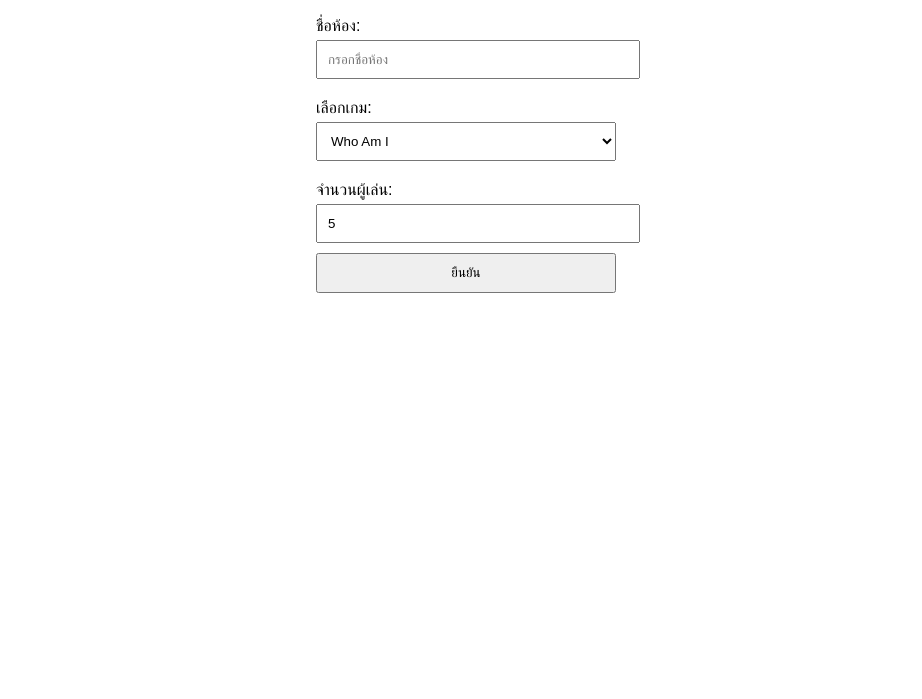
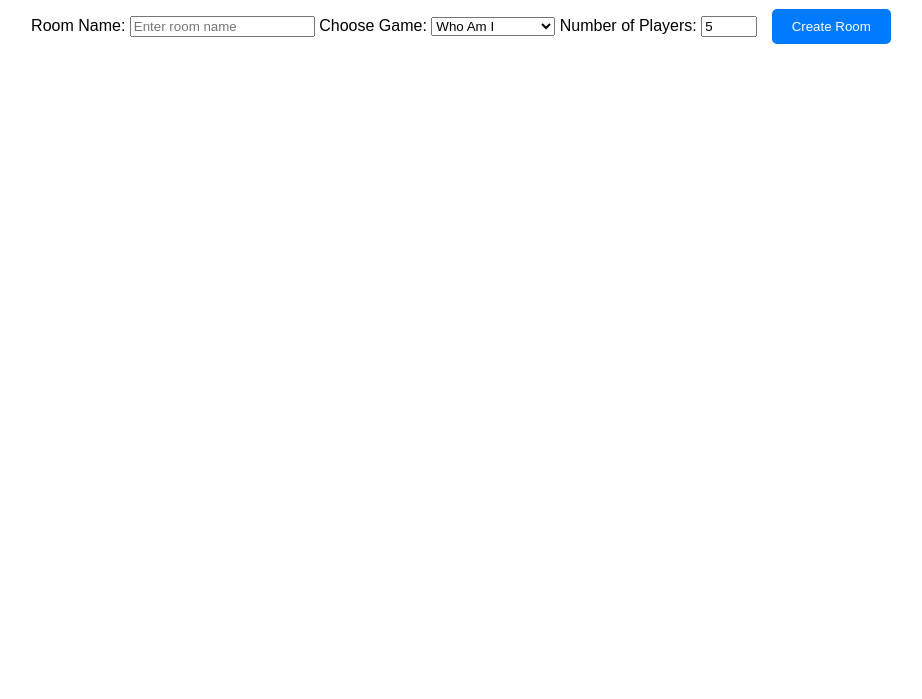
Before and after one commit to weiguya/Board-Zone, a website: page public/create-room.html in a window 1280 px wide. Shown: the part 101-800 px from the top of the page, without its empty margins (174-1096 px from the left). Drawn offline with nearby package versions, Linux system fonts and the light colour scheme; no server answers.

Commit message:
Update create-room.html

```diff
--- a/public/create-room.html
+++ b/public/create-room.html
@@ -3,74 +3,29 @@
 <head>
   <meta charset="UTF-8">
   <meta name="viewport" content="width=device-width, initial-scale=1.0">
-  <title>สร้างห้อง</title>
-  <style>
-    body {
-      font-family: Arial, sans-serif;
-      text-align: center;
-      padding: 20px;
-    }
-    form {
-      display: inline-block;
-      text-align: left;
-      width: 300px;
-    }
-    label {
-      margin: 10px 0 5px;
-      display: block;
-    }
-    input, select, button {
-      width: 100%;
-      padding: 10px;
-      margin-bottom: 10px;
-    }
-  </style>
+  <title>Create Room</title>
+  <link rel="stylesheet" href="/css/styles.css">
 </head>
 <body>
-  <h1>สร้างห้องใหม่</h1>
+  <h1>Create a New Room</h1>
   <form id="createRoomForm">
-    <label for="roomName">ชื่อห้อง:</label>
-    <input type="text" id="roomName" placeholder="กรอกชื่อห้อง" required />
+    <label for="roomName">Room Name:</label>
+    <input type="text" id="roomName" placeholder="Enter room name" required>
 
-    <label for="game">เลือกเกม:</label>
+    <label for="game">Choose Game:</label>
     <select id="game">
       <option value="Who Am I">Who Am I</option>
       <option value="Insider">Insider</option>
-      <option value="คำต้องห้าม">คำต้องห้าม</option>
+      <option value="Forbidden Words">Forbidden Words</option>
     </select>
 
-    <label for="maxPlayers">จำนวนผู้เล่น:</label>
-    <input type="number" id="maxPlayers" min="2" max="10" value="5" required />
+    <label for="maxPlayers">Number of Players:</label>
+    <input type="number" id="maxPlayers" min="2" max="10" value="5" required>
 
-    <button type="submit">ยืนยัน</button>
+    <button type="submit">Create Room</button>
   </form>
 
   <script src="/socket.io/socket.io.js"></script>
-  <script>
-    const socket = io();
-
-    document.getElementById('createRoomForm').addEventListener('submit', (e) => {
-      e.preventDefault();
-
-      const roomName = document.getElementById('roomName').value.trim();
-      const game = document.getElementById('game').value;
-      const maxPlayers = parseInt(document.getElementById('maxPlayers').value);
-
-      if (roomName && game && maxPlayers > 1) {
-        // ส่งข้อมูลไปยังเซิร์ฟเวอร์
-        socket.emit('create room', { roomName, game, maxPlayers });
-
-        // เก็บข้อมูลห้องใน Local Storage
-        localStorage.setItem('roomName', roomName);
-        localStorage.setItem('game', game);
-        localStorage.setItem('maxPlayers', maxPlayers);
-
-        // พาไปยังหน้ารอเพื่อนในห้อง
-        window.location.href = '/waiting-room.html';
-      } else {
-        alert('กรุณากรอกข้อมูลให้ครบถ้วน');
-      }
-    });
-  </script>
+  <script src="/js/main.js"></script>
 </body>
 </html>
```
